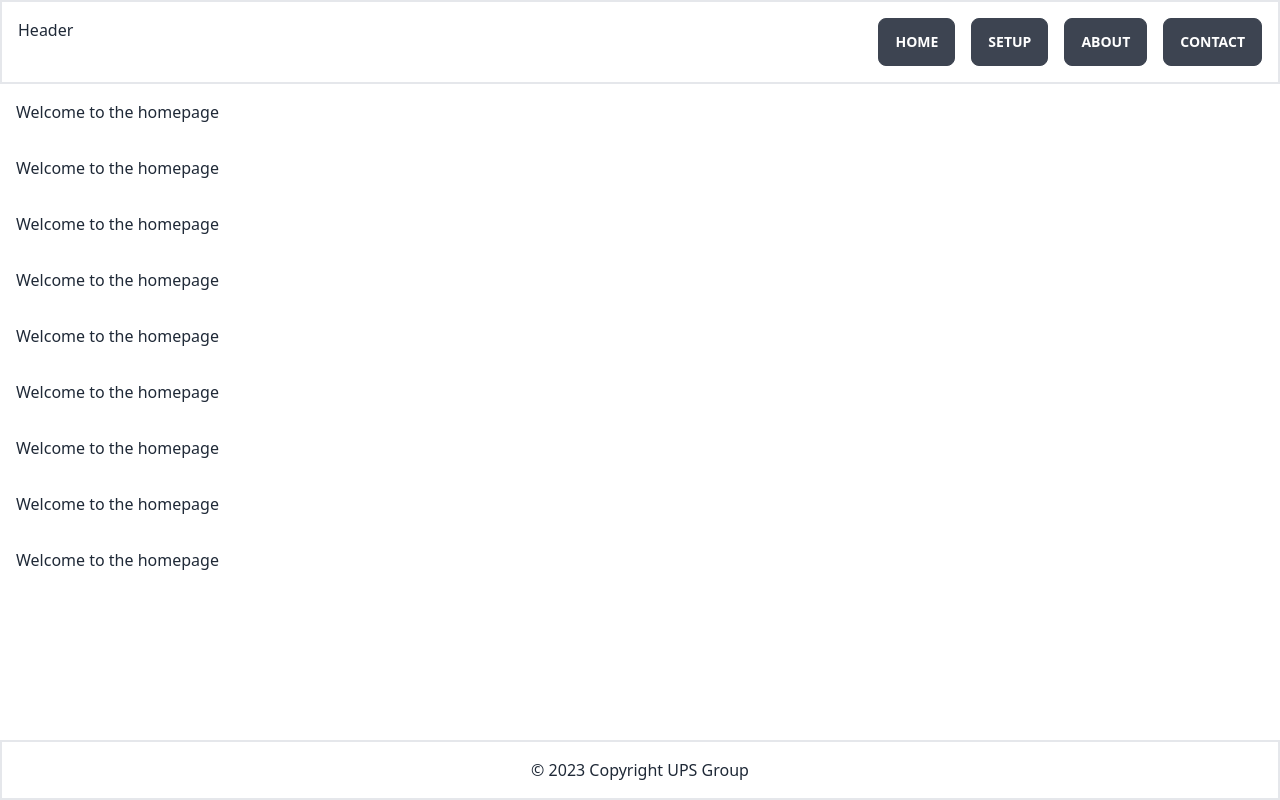
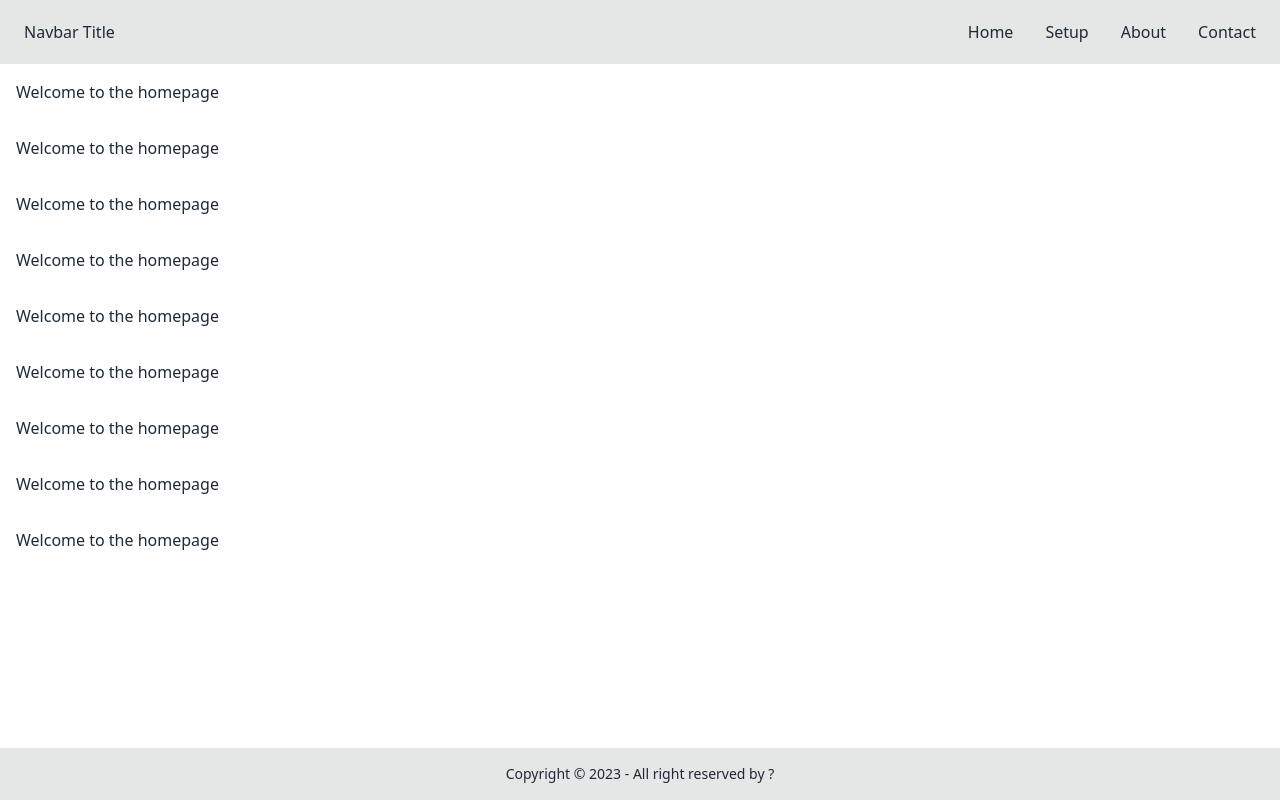
Before and after one commit to vives-project-xp/low-voltage-UPS, a Nuxt app in the folder frontend/: page / in a window 1280 px wide. Built offline with nearby package versions, Linux system fonts and the light colour scheme.

Commit message:
Switched to only one layout (inside app.vue)

```diff
--- a/frontend/app.vue
+++ b/frontend/app.vue
@@ -1,5 +1,44 @@
 <template>
-  <NuxtLayout>
-    <NuxtPage />
-  </NuxtLayout>
+  <div class="drawer">
+    <input id="my-drawer-3" type="checkbox" class="drawer-toggle" />
+    <div class="drawer-content flex flex-col">
+      <!-- Navbar -->
+      <div class="flex-none sticky top-0 left-0 right-0 w-full navbar bg-base-300">
+        <div class="flex-none lg:hidden">
+          <label for="my-drawer-3" class="btn btn-square btn-ghost">
+            <svg xmlns="http://www.w3.org/2000/svg" fill="none" viewBox="0 0 24 24" class="inline-block w-6 h-6 stroke-current"><path stroke-linecap="round" stroke-linejoin="round" stroke-width="2" d="M4 6h16M4 12h16M4 18h16"></path></svg>
+          </label>
+        </div>
+        <div class="flex-1 px-2 mx-2">Navbar Title</div>
+        <div class="flex-none hidden lg:block">
+          <ul class="menu menu-horizontal">
+            <!-- Navbar menu content here -->
+            <li><NuxtLink to="/">Home</NuxtLink></li>
+            <li><NuxtLink to="/setup">Setup</NuxtLink></li>
+            <li><NuxtLink to="/about">About</NuxtLink></li>
+            <li><NuxtLink to="/contact">Contact</NuxtLink></li>
+          </ul>
+        </div>
+      </div>
+      <!-- Page content -->
+      <NuxtPage class="flex-auto"/>
+      <!-- Footer -->
+      <footer class="footer footer-center flex-none p-4 bg-base-300 text-base-content">
+        <div>
+          <p>Copyright &copy; {{ new Date().getFullYear() }} - All right reserved by ?</p>
+        </div>
+      </footer>
+    </div>
+    <!-- Sidebar -->
+    <div class="drawer-side">
+      <label for="my-drawer-3" class="drawer-overlay"></label>
+      <ul class="menu p-4 w-80 bg-base-100">
+        <!-- Sidebar content -->
+        <li><NuxtLink to="/">Home</NuxtLink></li>
+        <li><NuxtLink to="/setup">Setup</NuxtLink></li>
+        <li><NuxtLink to="/about">About</NuxtLink></li>
+        <li><NuxtLink to="/contact">Contact</NuxtLink></li>
+      </ul>
+    </div>
+  </div>
 </template>
--- a/frontend/components/AppFooter.vue
+++ /dev/null
@@ -1,5 +0,0 @@
-<template>
-    <footer class="border-2">
-        <p class="text-center">&copy; {{ new Date().getFullYear() }} Copyright UPS Group</p>
-    </footer>
-</template>
--- a/frontend/components/AppHeader.vue
+++ /dev/null
@@ -1,13 +0,0 @@
-<template>
-  <header class="flex justify-between border-2">
-    <p>Header</p>
-    <nav>
-      <ul class="flex gap-4">
-        <li><button class="btn"><NuxtLink to="/">Home</NuxtLink></button></li>
-        <li><button class="btn"><NuxtLink to="/setup">Setup</NuxtLink></button></li>
-        <li><button class="btn"><NuxtLink to="/about">About</NuxtLink></button></li>
-        <li><button class="btn"><NuxtLink to="/contact">Contact</NuxtLink></button></li>
-      </ul>
-    </nav>
-  </header>
-</template>
--- a/frontend/layouts/default.vue
+++ /dev/null
@@ -1,9 +0,0 @@
-<template>
-    <div class="h-screen flex flex-col">
-        <AppHeader class="flex-none sticky top-0 left-0 right-0 p-4"/>
-        <div class="flex-auto">
-            <slot />
-        </div>
-        <AppFooter class="flex-none p-4" />
-    </div>
-</template>
```
